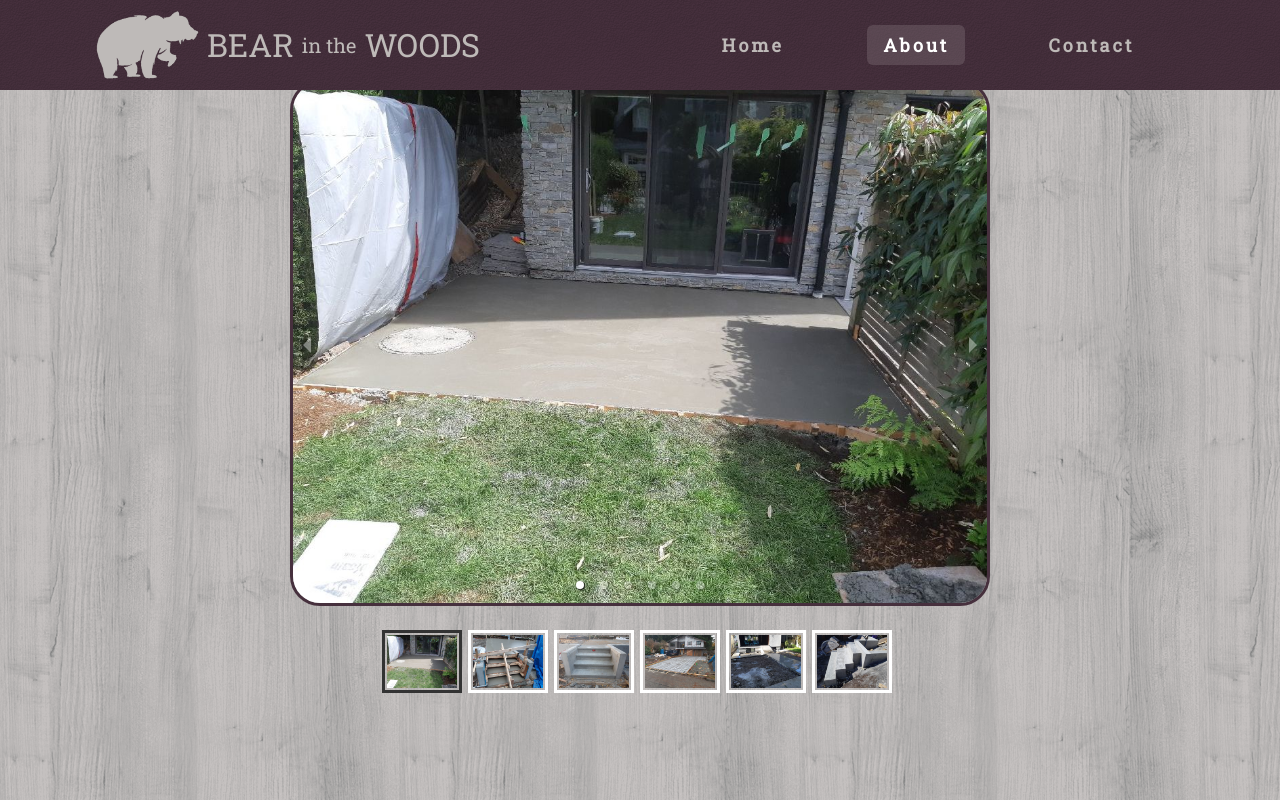
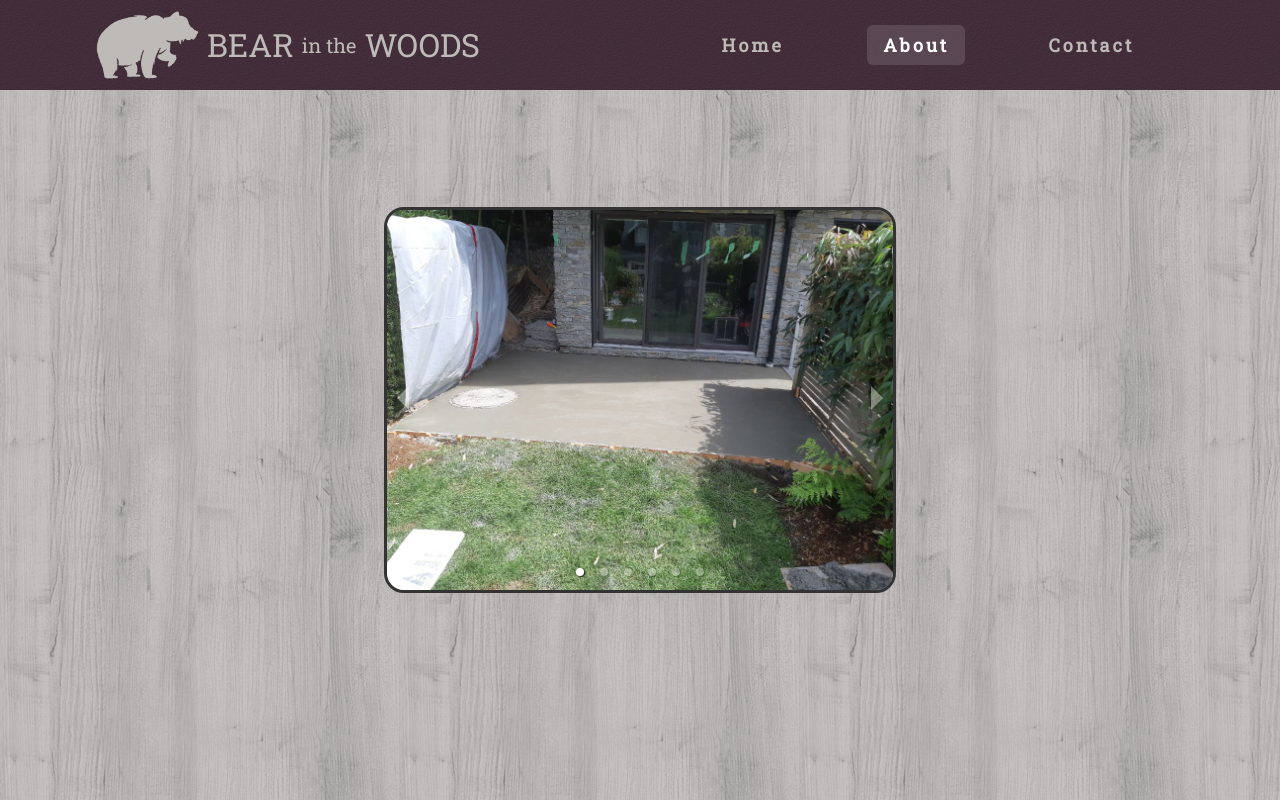
Before and after one commit to davemgj84/bear-in-the-woods, a React (Create React App) app: page /about in a window 1280 px wide. Built offline with nearby package versions, Linux system fonts and the light colour scheme; a web font is replaced by a local one.

Commit message:
playing with carousel styles

```diff
--- a/src/components/About.jsx
+++ b/src/components/About.jsx
@@ -1,6 +1,6 @@
 import "../styles/About.scss";
+import { Carousel } from "react-responsive-carousel";
 import "react-responsive-carousel/lib/styles/carousel.min.css"; // requires a loader
-import { Carousel } from "react-responsive-carousel";
 import concreteOne from "../assets/concrete/concrete1.jpg";
 import concreteTwo from "../assets/concrete/concrete2.jpg";
 import concreteThree from "../assets/concrete/concrete3.jpg";
@@ -9,35 +9,38 @@ import concreteFive from "../assets/concrete/concrete5.jpg";
 import concreteSix from "../assets/concrete/concrete6.jpg";
 
 const About = () => {
+  const imageArray = [
+    concreteOne,
+    concreteTwo,
+    concreteThree,
+    concreteFour,
+    concreteFive,
+    concreteSix,
+  ];
+
+  const galleryImages = imageArray.map((item, index) => {
+    return (
+      <div key={index}>
+        <img key={index} src={item} alt="concrete" />
+      </div>
+    );
+  });
+
   return (
     <section className="about">
+      <div className="wrapper">
         <Carousel
           className="gallery"
-        width={"700px"}
           swipeable={true}
           infiniteLoop={true}
           useKeyboardArrows={true}
           showStatus={false}
+          showThumbs={false}
+          transitionTime={600}
         >
-        <div>
-          <img src={concreteOne} alt="Concrete Work" />
+          {galleryImages}
+        </Carousel>
       </div>
-        <div>
-          <img src={concreteTwo} alt="Concrete Work" />
-        </div>
-        <div>
-          <img src={concreteThree} alt="Concrete Work" />
-        </div>
-        <div>
-          <img src={concreteFour} alt="Concrete Work" />
-        </div>
-        <div>
-          <img src={concreteFive} alt="Concrete Work" />
-        </div>
-        <div>
-          <img src={concreteSix} alt="Concrete Work" />
-        </div>
-      </Carousel>
     </section>
   );
 };
--- a/src/components/Contact.jsx
+++ b/src/components/Contact.jsx
@@ -4,7 +4,7 @@ import "../styles/Contact.scss";
 const Contact = () => {
   return (
     <>
-      <section className="contacts">
+      <section className="contact">
         <div className="contact-container">
           <h1>Contact</h1>
           <h3>
--- a/src/components/Nav.jsx
+++ b/src/components/Nav.jsx
@@ -20,7 +20,7 @@ const Nav = () => {
           />
           <Link to={"/home"}>
             <h1>
-              BEAR<p>in the</p>WOODS
+              BEAR<span>in the</span>WOODS
             </h1>
           </Link>
         </div>
@@ -31,7 +31,7 @@ const Nav = () => {
                 backgroundColor: "rgba(125, 110, 119, 0.4)",
                 color: "#ffffff",
               }}
-              onClick={() => setNavActive((prev) => !prev)}
+              onClick={() => setNavActive(false)}
               to={"/home"}
             >
               Home
@@ -43,7 +43,7 @@ const Nav = () => {
                 backgroundColor: "rgba(125, 110, 119, 0.4)",
                 color: "#ffffff",
               }}
-              onClick={() => setNavActive((prev) => !prev)}
+              onClick={() => setNavActive(false)}
               to={"/about"}
             >
               About
@@ -55,7 +55,7 @@ const Nav = () => {
                 backgroundColor: "rgba(125, 110, 119, 0.4)",
                 color: "#ffffff",
               }}
-              onClick={() => setNavActive((prev) => !prev)}
+              onClick={() => setNavActive(false)}
               to={"/contact"}
             >
               Contact
--- a/src/styles/About.scss
+++ b/src/styles/About.scss
@@ -1,25 +1,35 @@
 .about {
   height: 100vh;
   animation: fadeIn 1s;
-  .gallery {
+  .wrapper {
     display: flex;
-    flex-direction: column;
     justify-content: center;
     align-items: center;
     height: 100%;
-    .carousel {
+    .gallery {
       display: flex;
-      border-radius: 30px;
-      border: 3px solid #46303d;
+      flex-direction: column;
+      justify-content: center;
+      align-items: center;
+      width: 40%;
+      .carousel {
+        border-radius: 20px;
+        border: 3px solid #333;
+      }
     }
   }
 }
 
-// center the thumbnails - had to grab the selector from chrome dev tools
-#root > div > section > div > div:nth-child(2) > div {
-  margin: 1.5rem auto;
+.carousel .control-next.control-arrow:before {
+  border-left: 12px solid #fff !important;
 }
 
-#root > div > section > div > div:nth-child(2) {
-  border: none;
+.carousel .control-arrow:before,
+.carousel.carousel-slider .control-arrow:before {
+  border-top: 12px solid transparent !important;
+  border-bottom: 12px solid transparent !important;
 }
+
+.carousel .control-prev.control-arrow:before {
+  border-right: 12px solid #fff !important;
+}
--- a/src/styles/Contact.scss
+++ b/src/styles/Contact.scss
@@ -1,4 +1,4 @@
-.contacts {
+.contact {
   width: 100%;
   height: 100vh;
   padding-top: 90px;
--- a/src/styles/Nav.scss
+++ b/src/styles/Nav.scss
@@ -31,7 +31,7 @@ nav {
         &:hover {
           color: #ffffff;
         }
-        p {
+        span {
           font-family: "Roboto Slab", serif;
           font-weight: normal;
           font-size: 20px;
@@ -97,7 +97,7 @@ nav {
       height: 100vh;
       top: 90px;
       background-color: #46303d;
-      background-image: url("https://www.transparenttextures.com/patterns/egg-shell.png");
+      background-image: url("../assets/egg-shell.png");
       background-position: 0 0;
       background-attachment: fixed;
       flex-direction: column;
```
Lines whose indentation alone changed are shown as unchanged.
